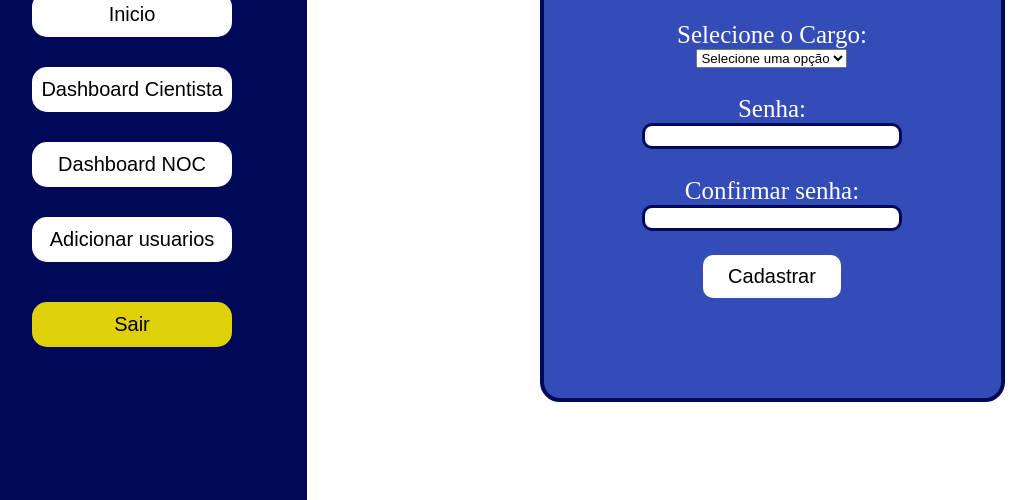
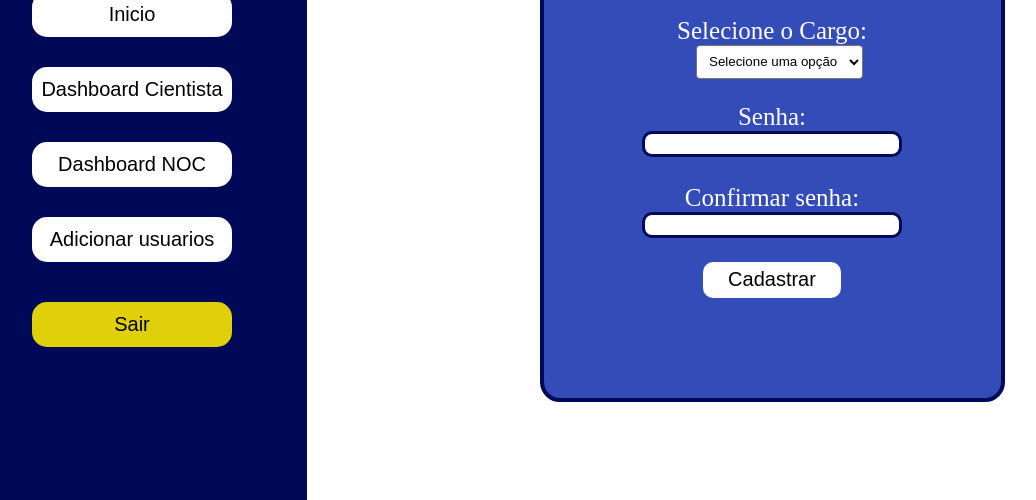
Before and after one commit to DinizSptech/TradeFlux, a website: page public/pages/cadastroUsuario.html in a window 1280 px wide. Shown: the part 300-800 px from the top of the page, without its empty margins (43-1079 px from the left). Drawn offline with Linux system fonts and the light colour scheme.

Commit message:
Estilizando o select css cadastroUsuario

```diff
--- a/public/css/cadastroUsuario.css
+++ b/public/css/cadastroUsuario.css
@@ -47,6 +47,12 @@
   font-size: 25px;
   text-align: center;
   text-justify: center;
+}
+
+select {
+  padding: 5%;
+  border-radius: 4px;
+  background: white;
 }
 
 .buttonCadastrar {
--- a/public/pages/cadastroUsuario.html
+++ b/public/pages/cadastroUsuario.html
@@ -47,8 +47,8 @@
           </div>
           <div class="input" style="text-align: center">
             <span>Selecione o Cargo:</span>
-            <div class="div_selectCargo">
-              <select id="select_cargo" name="" id="">
+            <div class="select-container">
+              <select id="select_cargo" name="">
                 <option selected disabled value="#">Selecione uma opção</option>
                 <option value="analista">Analista</option>
                 <option value="cientista">Cientista</option>
```
